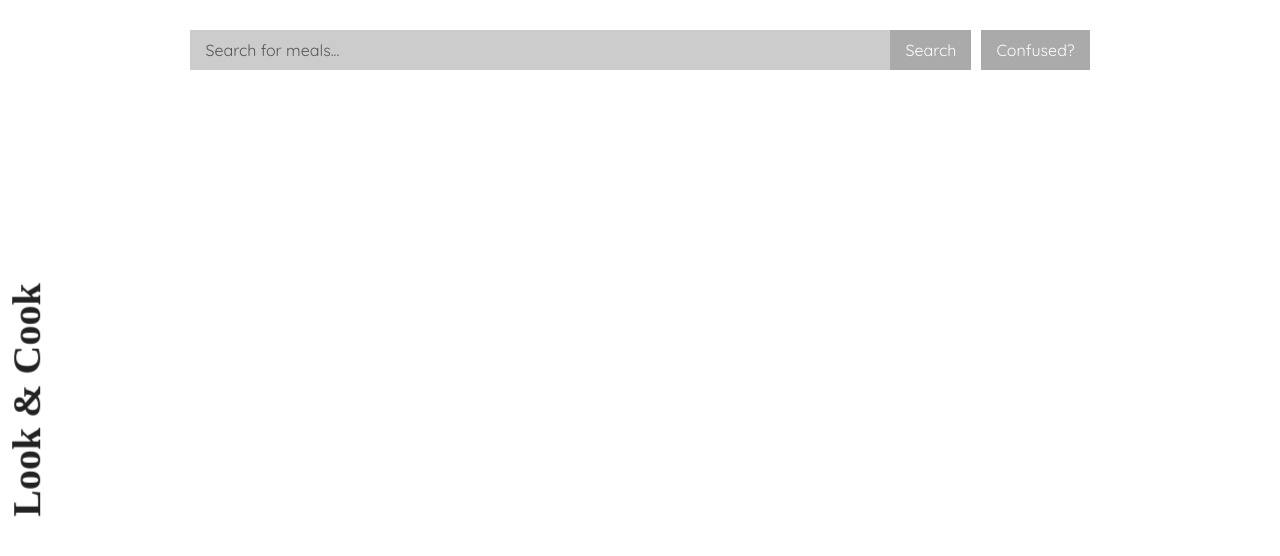
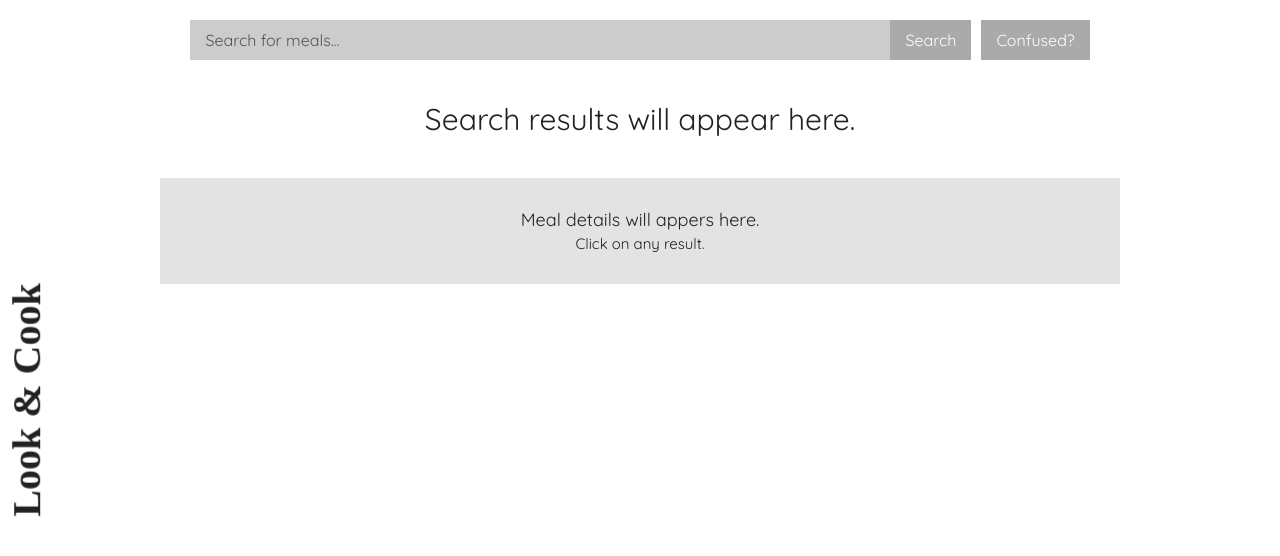
Before and after one commit to SukhdeepJSingh/meal, a plain HTML site: page index.html in a window 1280 px wide. Drawn offline with Linux system fonts and the light colour scheme; a web font is replaced by a local one.

Commit message:
Add new style

```diff
--- a/index.html
+++ b/index.html
@@ -25,9 +25,17 @@
         </header>
 
         <main>
-            <section class="meals" id="meals"></section>
+            <section class="meals" id="meals">
+                <div class="u-meals">Search results will appear here.</div>
+            </section>
 
-            <section class="meal-detail" id="meal-detail"></section>
+            <section class="meal-detail" id="meal-detail">
+                <div class="u-meal-detail">
+                    Meal details will appers here.<br /><small
+                        >Click on any result.</small
+                    >
+                </div>
+            </section>
         </main>
 
         <script src="script.js"></script>
--- a/script.js
+++ b/script.js
@@ -82,7 +82,7 @@ function cookingInstructions(meal) {
     return meal.strInstructions
         .split('.')
         .map((step) => `<p>${step}</p>`)
-        .join('<br>');
+        .join('.<br>');
 }
 
 // Event listeners
--- a/style.css
+++ b/style.css
@@ -33,7 +33,7 @@ header {
     width: 100%;
     display: flex;
     justify-content: center;
-    margin: 30px 0;
+    margin: 20px 0 0px 0;
 }
 
 header form {
@@ -75,26 +75,33 @@ header button:hover {
 }
 
 main {
-    display: flex;
+    /* display: flex; */
     width: 100%;
 }
 
 main .meals {
-    width: 20%;
-    background: #aaa;
+    /* width: 900px; */
+    overflow-x: auto;
+    white-space: nowrap;
+}
+
+.u-meals {
+    text-align: center;
+    padding: 40px 0;
+    font-size: 30px;
 }
 
 main .meal {
+    display: inline-block;
     width: 130px;
     height: 130px;
     text-align: center;
-    border-radius: 150px;
+    border-radius: 130px;
     overflow: hidden;
-    margin: 0 auto;
-    margin-bottom: 20px;
     box-shadow: 2px 2px 10px rgba(0, 0, 0, 0.2);
     position: relative;
     cursor: pointer;
+    margin: 0 10px 10px 0;
 }
 
 main .meal:first-child {
@@ -125,8 +132,13 @@ main .meal:hover p {
 }
 
 .meal-detail {
-    width: 80%;
     background: #e3e3e3;
+}
+
+.u-meal-detail {
+    text-align: center;
+    padding: 30px 0;
+    font-size: 18px;
 }
 
 .meal-thumb {
```
